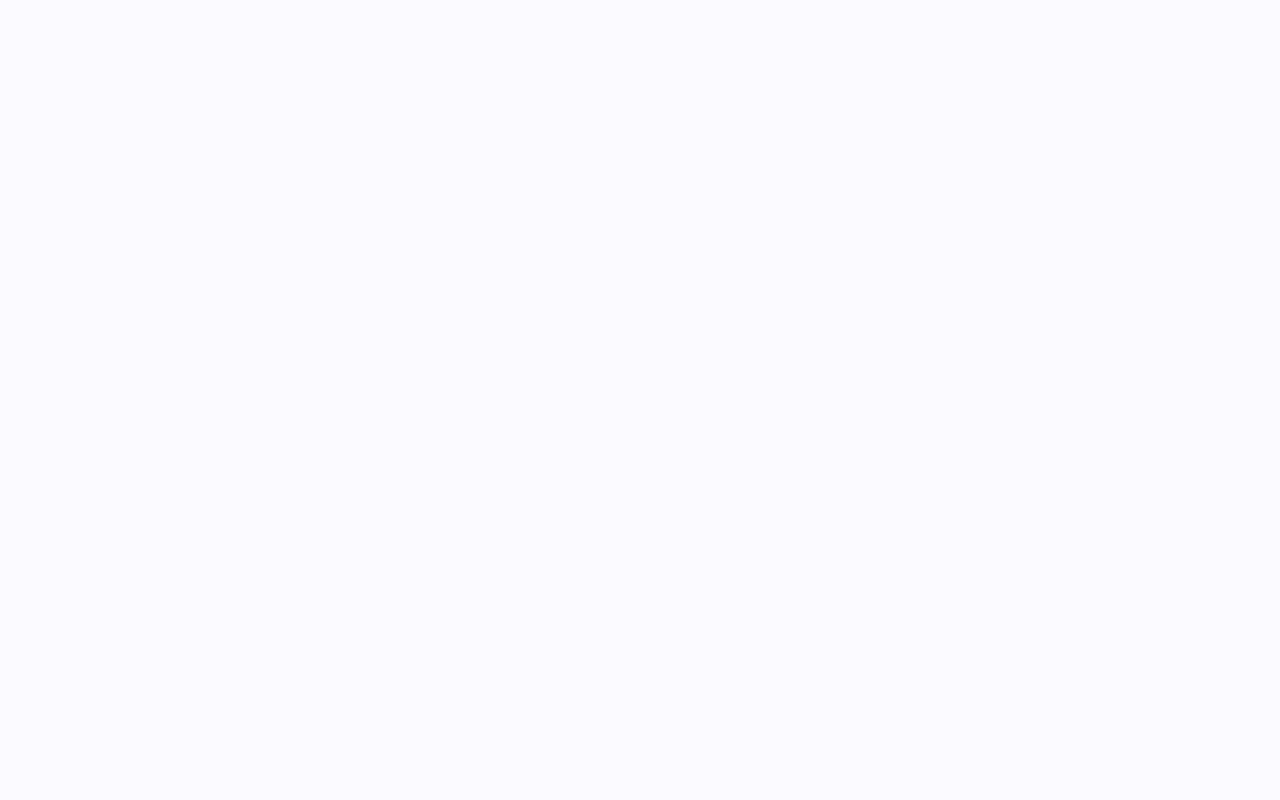
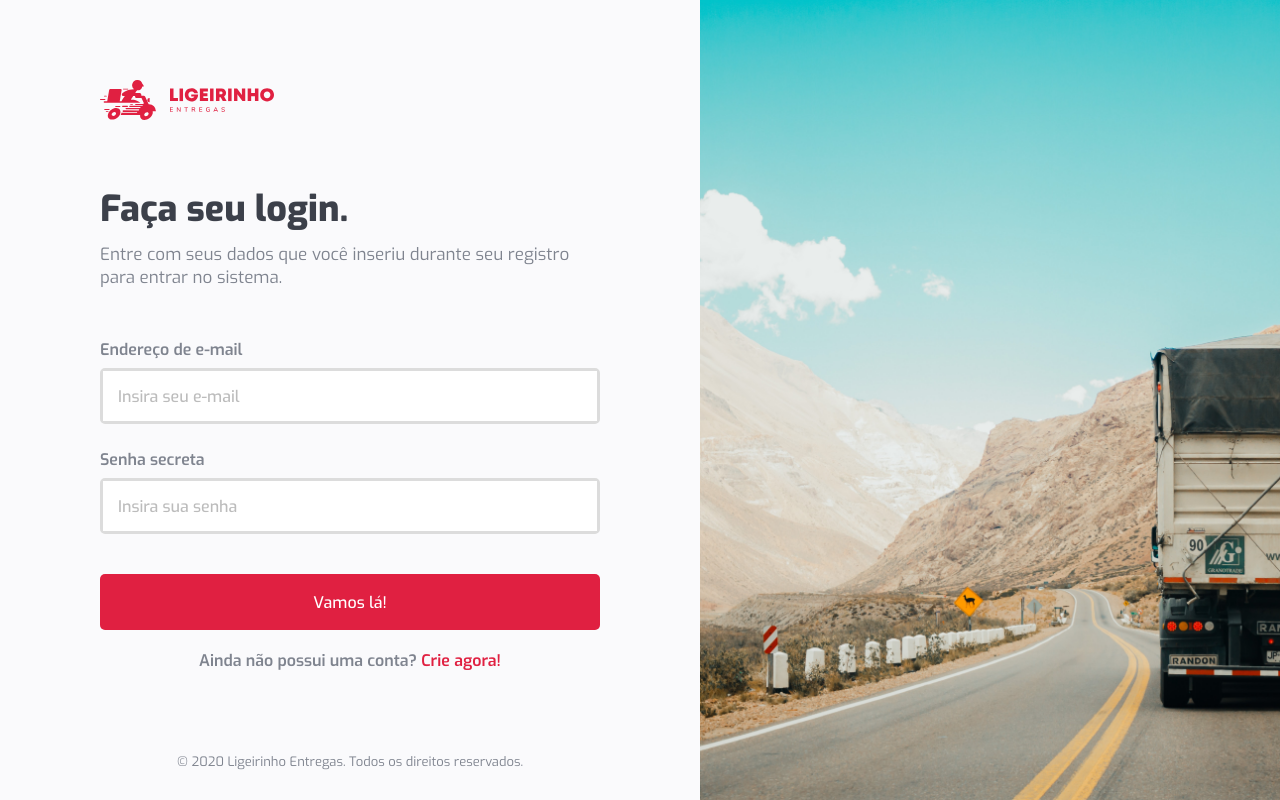
Before and after one commit to greysonmrx/ligeirinho-web, a React (Create React App) app: page / in a window 1280 px wide. Built offline with nearby package versions, Linux system fonts and the light colour scheme.

Commit message:
feat: create sign in page

```diff
--- a/src/App.tsx
+++ b/src/App.tsx
@@ -2,9 +2,12 @@ import React from 'react';
 
 import GlobalStyle from './styles/global';
 
+import SignIn from './pages/SignIn';
+
 const App: React.FC = () => (
   <>
     <GlobalStyle />
+    <SignIn />
   </>
 );
 
--- /dev/null
+++ b/src/pages/SignIn/index.tsx
@@ -0,0 +1,40 @@
+import React from 'react';
+
+import Input from '../../components/Input';
+import Button from '../../components/Button';
+
+import { Container, Content, Background, Wrapper, Top } from './styles';
+
+import logoImg from '../../assets/images/logo_extended.svg';
+
+const SignIn: React.FC = () => {
+  return (
+    <Container>
+      <Content>
+        <Wrapper>
+          <img src={logoImg} alt="Ligeirinho" />
+          <Top>
+            <h1>Faça seu login.</h1>
+            <p>
+              Entre com seus dados que você inseriu durante seu registro para
+              entrar no sistema.
+            </p>
+          </Top>
+          <form>
+            <Input label="Endereço de e-mail" placeholder="Insira seu e-mail" />
+            <Input label="Senha secreta" placeholder="Insira sua senha" />
+            <Button loading={false}>Vamos lá!</Button>
+            <p>
+              Ainda não possui uma conta?
+              <a href="signup"> Crie agora!</a>
+            </p>
+          </form>
+        </Wrapper>
+        <span>© 2020 Ligeirinho Entregas. Todos os direitos reservados.</span>
+      </Content>
+      <Background />
+    </Container>
+  );
+};
+
+export default SignIn;
--- /dev/null
+++ b/src/pages/SignIn/styles.ts
@@ -0,0 +1,89 @@
+import styled from 'styled-components';
+
+import signInBackgroundImg from '../../assets/images/sign-in-background.jpg';
+
+export const Container = styled.div`
+  height: 100vh;
+  display: flex;
+  align-items: stretch;
+`;
+
+export const Content = styled.div`
+  display: flex;
+  flex-direction: column;
+  align-items: center;
+  justify-content: space-between;
+  padding-bottom: 30px;
+  overflow-x: auto;
+
+  width: 100%;
+  max-width: 700px;
+
+  > span {
+    text-align: center;
+    font-size: 13px;
+  }
+`;
+
+export const Background = styled.div`
+  flex: 1;
+  background: url(${signInBackgroundImg}) no-repeat center;
+  background-size: cover;
+`;
+
+export const Wrapper = styled.div`
+  max-width: 500px;
+  width: 80%;
+  padding-top: 80px;
+
+  img {
+    height: 40px;
+  }
+
+  form {
+    display: flex;
+    flex-direction: column;
+    margin: 50px 0;
+    width: 100%;
+
+    button {
+      height: 56px;
+      margin-top: 40px;
+      border: none;
+      border-radius: 5px;
+      color: #ffffff;
+      font-weight: 500;
+      background-color: #e02041;
+    }
+
+    > p {
+      margin-top: 20px;
+      text-align: center;
+      font-weight: 600;
+
+      a {
+        color: #e02041;
+        word-break: unset;
+
+        &:hover {
+          text-decoration: underline;
+        }
+      }
+    }
+  }
+`;
+
+export const Top = styled.div`
+  margin-top: 60px;
+
+  h1 {
+    font-size: 36px;
+    font-weight: 800;
+    color: #3c404a;
+    margin-bottom: 10px;
+  }
+
+  p {
+    font-size: 17px;
+  }
+`;
```
Also changed, not shown: src/assets/images/logo_extended.svg (added), src/assets/images/sign-in-background.jpg (added).
